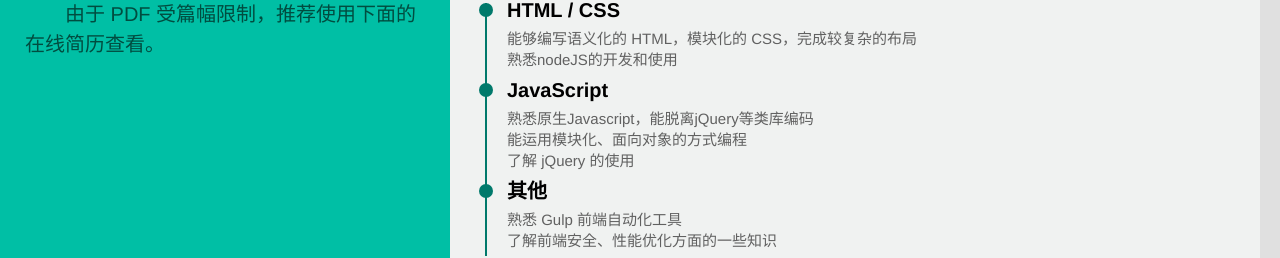
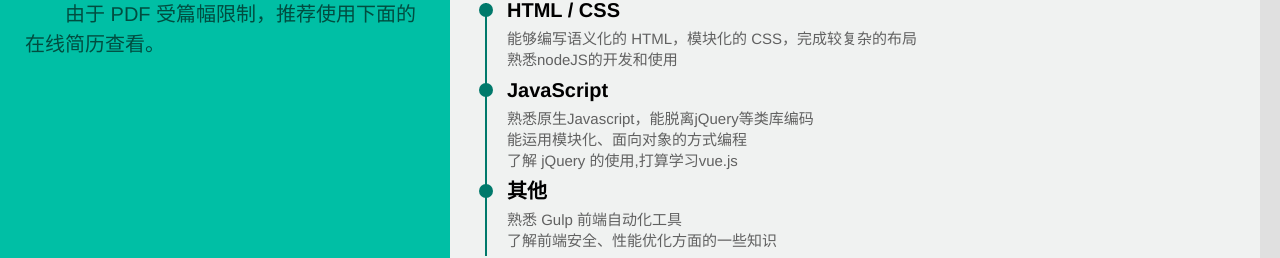
Before and after one commit to qweewq123/resume, a website: page print.html in a window 1280 px wide. Shown: the part 964-1222 px from the top of the page. Drawn offline with Linux system fonts and the light colour scheme.

Commit message:
Update print.html

```diff
--- a/print.html
+++ b/print.html
@@ -174,7 +174,7 @@
                         <h4>JavaScript</h4>
                         <p>熟悉原生Javascript，能脱离jQuery等类库编码</p>
                         <p>能运用模块化、面向对象的方式编程</p>
-                        <p>了解  jQuery 的使用</p>
+                        <p>了解  jQuery 的使用,打算学习vue.js</p>
                     </li>
                     <li>
                         <div class="circle"></div>
```
